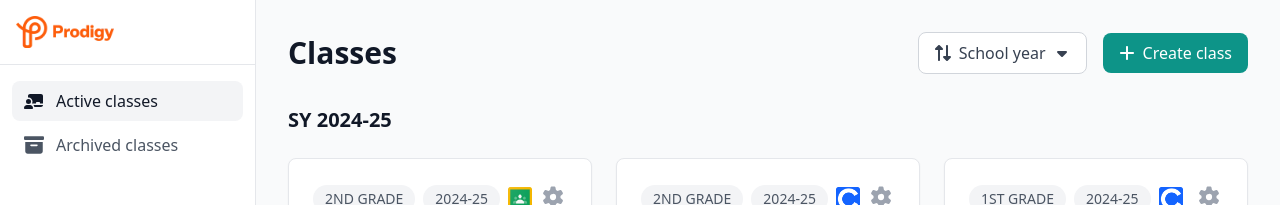
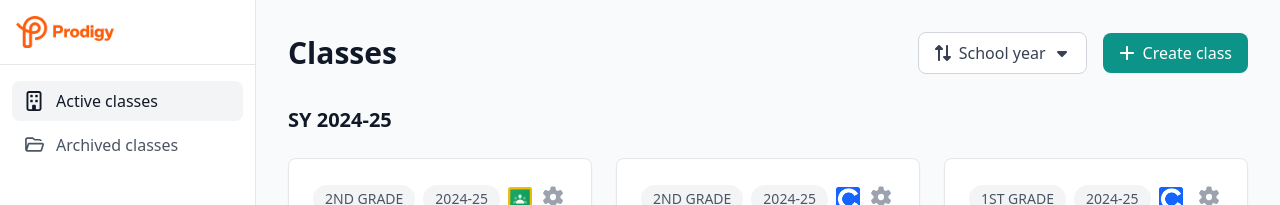
Before and after one commit to himynameismarvin/classes-page, a Next.js app: page / in a window 1280 px wide. Shown: the top 205 px of the page. Built offline with nearby package versions, Linux system fonts and the light colour scheme.

Commit message:
Update navigation icons and sort options
- Replace navigation icons with more appropriate alternatives
- Reorder sort options to prioritize school year and date created
- Improve icon consistency across the interface

```diff
--- a/src/components/LeftNavigation.tsx
+++ b/src/components/LeftNavigation.tsx
@@ -2,7 +2,7 @@
 
 import { useState } from "react";
 import { FontAwesomeIcon } from '@fortawesome/react-fontawesome';
-import { faChalkboardUser, faBoxArchive } from '@fortawesome/free-solid-svg-icons';
+import { faBuilding, faFolderOpen } from '@fortawesome/free-regular-svg-icons';
 import Image from 'next/image';
 
 export default function LeftNavigation() {
@@ -28,12 +28,12 @@ export default function LeftNavigation() {
       <div className="flex-1 py-4">
         <nav className="space-y-1 px-3">
           <div className="flex items-center space-x-3 px-3 py-2 rounded-lg bg-gray-100 text-gray-900">
-            <FontAwesomeIcon icon={faChalkboardUser} className="w-5 h-5" />
+            <FontAwesomeIcon icon={faBuilding} className="w-5 h-5" />
             <span className="font-medium">Active classes</span>
           </div>
 
           <div className="flex items-center space-x-3 px-3 py-2 rounded-lg text-gray-600 hover:bg-gray-50">
-            <FontAwesomeIcon icon={faBoxArchive} className="w-5 h-5" />
+            <FontAwesomeIcon icon={faFolderOpen} className="w-5 h-5" />
             <span className="font-medium">Archived classes</span>
           </div>
         </nav>
--- a/src/components/MainContent.tsx
+++ b/src/components/MainContent.tsx
@@ -12,7 +12,7 @@ export default function MainContent() {
   const [openMenuId, setOpenMenuId] = useState<string | null>(null);
   const dropdownRef = useRef<HTMLDivElement>(null);
 
-  const sortOptions = ["A - Z", "Z - A", "Recently Created", "School year", "Grade"];
+  const sortOptions = ["School year", "Date created", "Grade", "A to Z"];
 
   const handleMenuToggle = (cardId: string) => {
     setOpenMenuId(openMenuId === cardId ? null : cardId);
@@ -37,16 +37,14 @@ export default function MainContent() {
   const sortedClassrooms = useMemo(() => {
     const sorted = [...classrooms].sort((a, b) => {
       switch (sortBy) {
-        case "A - Z":
-          return a.name.localeCompare(b.name);
-        case "Z - A":
-          return b.name.localeCompare(a.name);
-        case "Recently Created":
-          return parseInt(b.id) - parseInt(a.id);
         case "School year":
           return b.schoolYear.localeCompare(a.schoolYear);
+        case "Date created":
+          return parseInt(b.id) - parseInt(a.id);
         case "Grade":
           return a.grade.localeCompare(b.grade);
+        case "A to Z":
+          return a.name.localeCompare(b.name);
         default:
           return 0;
       }
```
